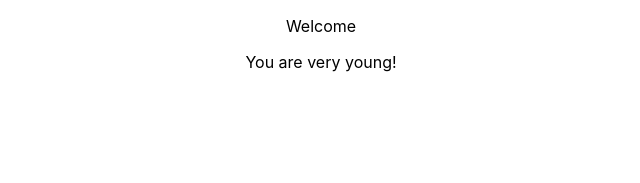
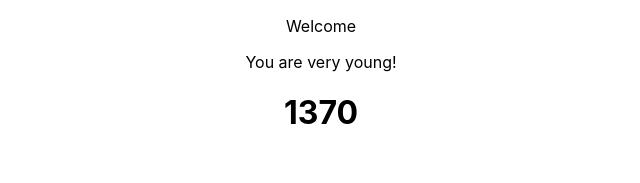
Before and after one commit to GiadaStracqualursi/react-exercises, a React (Create React App) app: page / in a window 1280 px wide. Shown: the top 183 px of the page, without its empty margins (319-959 px from the left). Built offline with nearby package versions, Linux system fonts and the light colour scheme.

Commit message:
CounterDisplay

```diff
--- a/src/App.js
+++ b/src/App.js
@@ -1,11 +1,13 @@
 
 import './App.css';
+import { Counter } from './Counter';
 import {Welcome} from './Welcome'
 
 function App() {
   return (
     <div className="App">
       <Welcome name={<strong>Alfio</strong>} age= {16} />
+      <Counter />
     </div>
   );
 }
--- /dev/null
+++ b/src/Counter.js
@@ -0,0 +1,22 @@
+import React from 'react';
+import { CounterDisplay } from './CounterDisplay';
+
+export class Counter extends React.Component{
+    state = {
+        count: this.props.initialValue ?? 0,
+    }
+
+    constructor(props){
+        super(props)
+        setInterval(()=>{
+            this.setState((state) => {
+                return {
+                    count: state.count + (this.props.increment ?? 1),
+                }
+            })
+        }, props.interval)
+    }
+
+    render (){
+    return <CounterDisplay count={this.state.count}/>}
+}
--- /dev/null
+++ b/src/CounterDisplay.js
@@ -0,0 +1,9 @@
+import React from "react";
+
+export class CounterDisplay extends React.Component{
+    render(){
+        return <div>
+        <h1>{this.props.count}</h1>
+        </div>
+    }
+}
```
